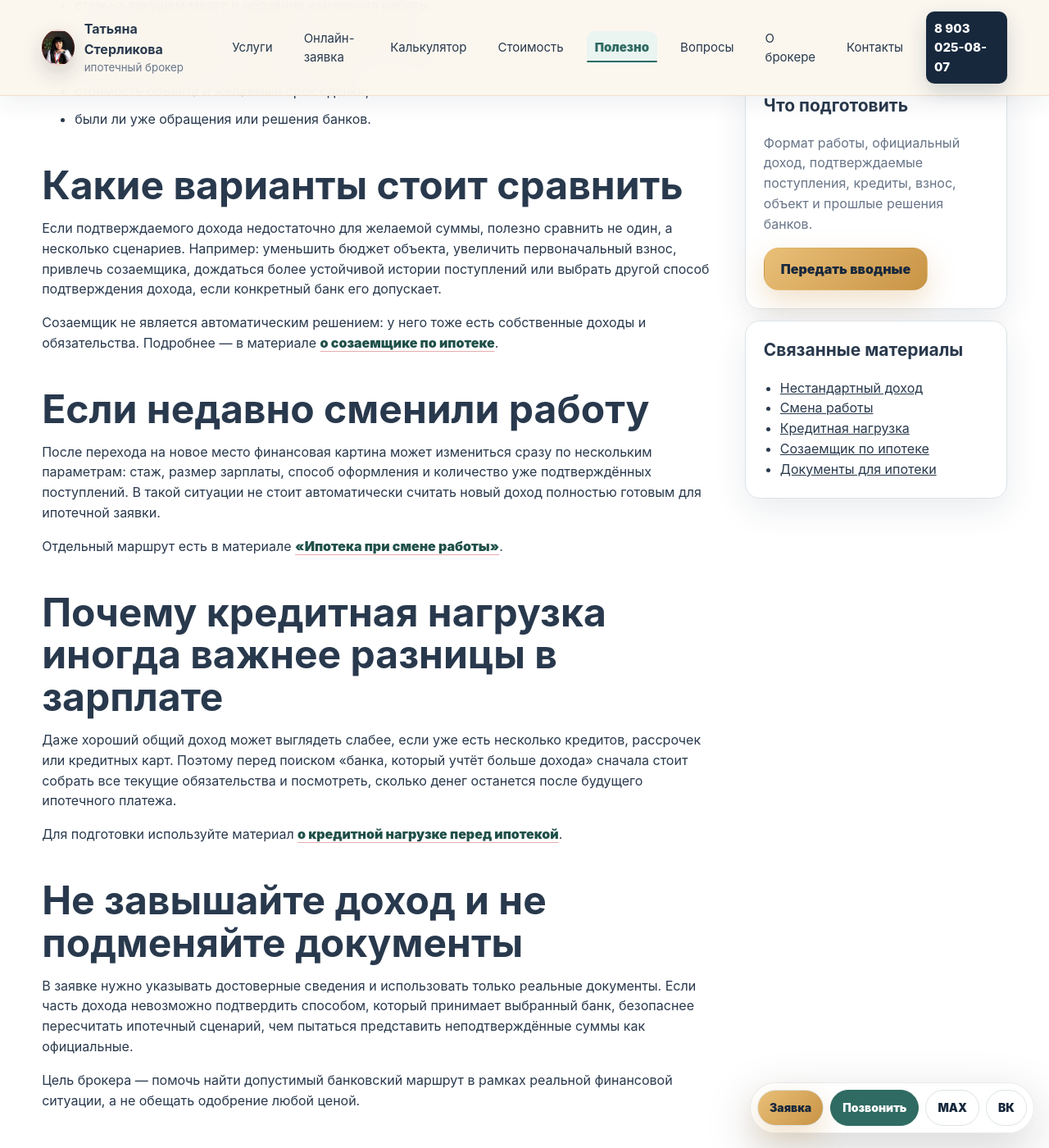
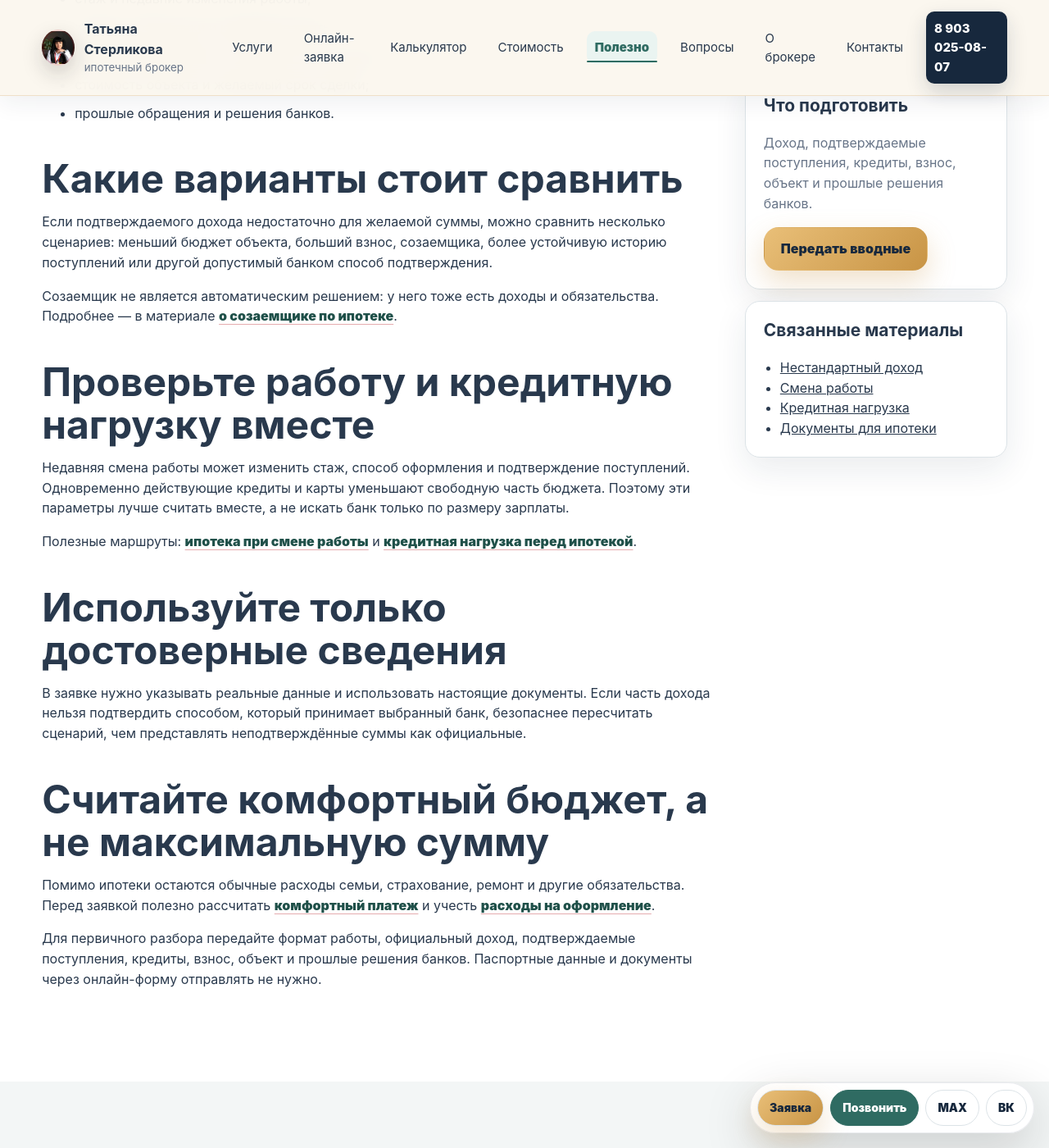
Before and after one commit to deputat36/broker, a Jekyll site: the page built from polezno/ipoteka-s-malenkoy-oficialnoy-zarplatoy.md, in a window 1280 px wide and 1400 px high, scrolled down 1607 px. Shown: the whole window at 82% size. Built offline with Jekyll 4.4.1, drawn with Linux system fonts in a browser that asks for light colours; some of the changed text lies outside the part shown.

Commit message:
Уложить маршрут небольшой зарплаты в HTML budget

```diff
--- a/polezno/ipoteka-s-malenkoy-oficialnoy-zarplatoy.md
+++ b/polezno/ipoteka-s-malenkoy-oficialnoy-zarplatoy.md
@@ -11,7 +11,7 @@
 <section class="page-hero section">
   <p class="eyebrow">Доход и ипотечная заявка</p>
   <h1>Ипотека с маленькой официальной зарплатой: что проверить</h1>
-  <p class="lead">Небольшая официальная зарплата не описывает всю финансовую ситуацию. Перед заявкой важно понять, какой доход можно подтвердить допустимым для выбранного банка способом, какие обязательства уже есть и какой ипотечный платеж останется безопасным для бюджета.</p>
+  <p class="lead">Небольшая официальная зарплата не описывает всю финансовую ситуацию. Перед заявкой важно понять, какой доход можно подтвердить допустимым для выбранного банка способом, какие обязательства уже есть и какой платеж останется безопасным для бюджета.</p>
   <div class="hero-actions">
     <a class="btn btn-primary" href="{{ '/online-zayavka/' | relative_url }}?source={{ page.url | url_encode }}&amp;scenario={{ 'Первичная консультация и подбор ипотеки' | url_encode }}&amp;placement=small_salary_hero">Разобрать доход онлайн</a>
     <a class="btn btn-light" href="tel:+79030250807">Позвонить Татьяне</a>
@@ -21,53 +21,41 @@
 
 <section class="section content-layout">
   <article class="content-main">
-    <h2>Сначала отделите фактический доход от подтверждаемого</h2>
-    <p>Для семейного бюджета важно, сколько денег реально поступает каждый месяц. Для ипотечной заявки дополнительно важно, какую часть этих поступлений конкретный банк готов учитывать и какими документами её можно подтвердить.</p>
-    <p>Поэтому задача не в том, чтобы просто назвать более высокую сумму дохода. Нужно собрать правдивую финансовую картину и проверить, какие способы подтверждения доступны в выбранном ипотечном маршруте.</p>
+    <h2>Фактический доход и подтверждаемый — не одно и то же</h2>
+    <p>Для семейного бюджета важно, сколько денег реально поступает каждый месяц. Для банка дополнительно важно, какую часть этих поступлений он готов учитывать и какими документами её можно подтвердить.</p>
+    <p>Задача не в том, чтобы назвать более высокую сумму, а в том, чтобы собрать правдивую финансовую картину и проверить допустимые способы подтверждения.</p>
 
     <h2>Что собрать до обращения в банк</h2>
     <ul>
       <li>официальный доход и формат занятости;</li>
-      <li>регулярные дополнительные поступления, если они есть;</li>
-      <li>документы или выписки, которыми эти поступления действительно можно подтвердить;</li>
-      <li>стаж на текущем месте и недавние изменения работы;</li>
-      <li>действующие кредиты, рассрочки и кредитные карты;</li>
-      <li>размер первоначального взноса и резерв после покупки;</li>
+      <li>регулярные дополнительные поступления и документы по ним;</li>
+      <li>стаж и недавние изменения работы;</li>
+      <li>кредиты, рассрочки и кредитные карты;</li>
+      <li>первоначальный взнос и резерв после покупки;</li>
       <li>стоимость объекта и желаемый срок сделки;</li>
-      <li>были ли уже обращения или решения банков.</li>
+      <li>прошлые обращения и решения банков.</li>
     </ul>
 
     <h2>Какие варианты стоит сравнить</h2>
-    <p>Если подтверждаемого дохода недостаточно для желаемой суммы, полезно сравнить не один, а несколько сценариев. Например: уменьшить бюджет объекта, увеличить первоначальный взнос, привлечь созаемщика, дождаться более устойчивой истории поступлений или выбрать другой способ подтверждения дохода, если конкретный банк его допускает.</p>
-    <p>Созаемщик не является автоматическим решением: у него тоже есть собственные доходы и обязательства. Подробнее — в материале <a class="text-link" href="{{ '/polezno/sozaemshchik-po-ipoteke/' | relative_url }}">о созаемщике по ипотеке</a>.</p>
+    <p>Если подтверждаемого дохода недостаточно для желаемой суммы, можно сравнить несколько сценариев: меньший бюджет объекта, больший взнос, созаемщика, более устойчивую историю поступлений или другой допустимый банком способ подтверждения.</p>
+    <p>Созаемщик не является автоматическим решением: у него тоже есть доходы и обязательства. Подробнее — в материале <a class="text-link" href="{{ '/polezno/sozaemshchik-po-ipoteke/' | relative_url }}">о созаемщике по ипотеке</a>.</p>
 
-    <h2>Если недавно сменили работу</h2>
-    <p>После перехода на новое место финансовая картина может измениться сразу по нескольким параметрам: стаж, размер зарплаты, способ оформления и количество уже подтверждённых поступлений. В такой ситуации не стоит автоматически считать новый доход полностью готовым для ипотечной заявки.</p>
-    <p>Отдельный маршрут есть в материале <a class="text-link" href="{{ '/polezno/ipoteka-pri-smene-raboty/' | relative_url }}">«Ипотека при смене работы»</a>.</p>
+    <h2>Проверьте работу и кредитную нагрузку вместе</h2>
+    <p>Недавняя смена работы может изменить стаж, способ оформления и подтверждение поступлений. Одновременно действующие кредиты и карты уменьшают свободную часть бюджета. Поэтому эти параметры лучше считать вместе, а не искать банк только по размеру зарплаты.</p>
+    <p>Полезные маршруты: <a class="text-link" href="{{ '/polezno/ipoteka-pri-smene-raboty/' | relative_url }}">ипотека при смене работы</a> и <a class="text-link" href="{{ '/polezno/kreditnaya-nagruzka-pered-ipotekoy/' | relative_url }}">кредитная нагрузка перед ипотекой</a>.</p>
 
-    <h2>Почему кредитная нагрузка иногда важнее разницы в зарплате</h2>
-    <p>Даже хороший общий доход может выглядеть слабее, если уже есть несколько кредитов, рассрочек или кредитных карт. Поэтому перед поиском «банка, который учтёт больше дохода» сначала стоит собрать все текущие обязательства и посмотреть, сколько денег останется после будущего ипотечного платежа.</p>
-    <p>Для подготовки используйте материал <a class="text-link" href="{{ '/polezno/kreditnaya-nagruzka-pered-ipotekoy/' | relative_url }}">о кредитной нагрузке перед ипотекой</a>.</p>
+    <h2>Используйте только достоверные сведения</h2>
+    <p>В заявке нужно указывать реальные данные и использовать настоящие документы. Если часть дохода нельзя подтвердить способом, который принимает выбранный банк, безопаснее пересчитать сценарий, чем представлять неподтверждённые суммы как официальные.</p>
 
-    <h2>Не завышайте доход и не подменяйте документы</h2>
-    <p>В заявке нужно указывать достоверные сведения и использовать только реальные документы. Если часть дохода невозможно подтвердить способом, который принимает выбранный банк, безопаснее пересчитать ипотечный сценарий, чем пытаться представить неподтверждённые суммы как официальные.</p>
-    <p>Цель брокера — помочь найти допустимый банковский маршрут в рамках реальной финансовой ситуации, а не обещать одобрение любой ценой.</p>
-
-    <h2>Как понять комфортный бюджет покупки</h2>
-    <p>Максимальная сумма, которую теоретически можно запросить, и сумма, которую удобно платить семье, — разные вещи. Помимо ипотеки остаются коммунальные расходы, страхование, ремонт, транспорт, дети, другие кредиты и непредвиденные траты.</p>
-    <p>Перед заявкой полезно отдельно рассчитать <a class="text-link" href="{{ '/polezno/kak-ponyat-komfortnyy-platezh-po-ipoteke/' | relative_url }}">комфортный платеж</a> и проверить <a class="text-link" href="{{ '/polezno/rashody-pri-oformlenii-ipoteki/' | relative_url }}">расходы на оформление сделки</a>.</p>
-
-    <h2>Почему не стоит отправлять анкеты наугад</h2>
-    <p>Если доход подтверждается нестандартно, важна последовательность. Сначала соберите документы, нагрузку, взнос и объект, затем определите, какой вариант имеет смысл проверять. Массовая подача без понимания требований не отвечает на главный вопрос — что именно мешает текущему расчету.</p>
-
-    <h2>Что передать брокеру для первичного разбора</h2>
-    <p>Достаточно указать формат работы, официальный доход, другие регулярные поступления, способ их подтверждения, кредиты, карты, первоначальный взнос, объект и прошлые обращения в банки. Паспортные данные и документы через онлайн-форму отправлять не нужно.</p>
+    <h2>Считайте комфортный бюджет, а не максимальную сумму</h2>
+    <p>Помимо ипотеки остаются обычные расходы семьи, страхование, ремонт и другие обязательства. Перед заявкой полезно рассчитать <a class="text-link" href="{{ '/polezno/kak-ponyat-komfortnyy-platezh-po-ipoteke/' | relative_url }}">комфортный платеж</a> и учесть <a class="text-link" href="{{ '/polezno/rashody-pri-oformlenii-ipoteki/' | relative_url }}">расходы на оформление</a>.</p>
+    <p>Для первичного разбора передайте формат работы, официальный доход, подтверждаемые поступления, кредиты, взнос, объект и прошлые решения банков. Паспортные данные и документы через онлайн-форму отправлять не нужно.</p>
   </article>
 
   <aside class="sidebar">
     <div class="seo-panel">
       <h3>Что подготовить</h3>
-      <p>Формат работы, официальный доход, подтверждаемые поступления, кредиты, взнос, объект и прошлые решения банков.</p>
+      <p>Доход, подтверждаемые поступления, кредиты, взнос, объект и прошлые решения банков.</p>
       <a class="btn btn-primary" href="{{ '/online-zayavka/' | relative_url }}?source={{ page.url | url_encode }}&amp;scenario={{ 'Первичная консультация и подбор ипотеки' | url_encode }}&amp;placement=small_salary_sidebar">Передать вводные</a>
     </div>
     <div class="seo-panel">
@@ -76,7 +64,6 @@
         <li><a href="{{ '/uslugi/ipoteka-bez-oficialnogo-dohoda/' | relative_url }}">Нестандартный доход</a></li>
         <li><a href="{{ '/polezno/ipoteka-pri-smene-raboty/' | relative_url }}">Смена работы</a></li>
         <li><a href="{{ '/polezno/kreditnaya-nagruzka-pered-ipotekoy/' | relative_url }}">Кредитная нагрузка</a></li>
-        <li><a href="{{ '/polezno/sozaemshchik-po-ipoteke/' | relative_url }}">Созаемщик по ипотеке</a></li>
         <li><a href="{{ '/polezno/dokumenty-dlya-ipoteki/' | relative_url }}">Документы для ипотеки</a></li>
       </ul>
     </div>
@@ -84,50 +71,38 @@
 </section>
 
 <section class="section muted">
-  <div class="section-head">
-    <p class="eyebrow">Самопроверка</p>
-    <h2>Готова ли финансовая картина к заявке</h2>
-    <p>Если на несколько пунктов пока нет ответа, сначала полезнее собрать данные, а уже потом выбирать банк.</p>
-  </div>
+  <div class="section-head"><p class="eyebrow">Самопроверка</p><h2>Готова ли финансовая картина</h2></div>
   <div class="checklist">
     <div><strong>1</strong><span>Понятно, какой доход подтверждается и какими документами.</span></div>
-    <div><strong>2</strong><span>Регулярные дополнительные поступления отделены от разовых переводов.</span></div>
-    <div><strong>3</strong><span>Собраны кредиты, карты, рассрочки и другие обязательства.</span></div>
-    <div><strong>4</strong><span>Есть первоначальный взнос и денежный резерв после сделки.</span></div>
-    <div><strong>5</strong><span>Рассчитан комфортный платеж, а не только желаемая сумма кредита.</span></div>
-    <div><strong>6</strong><span>Все сведения, которые планируется передавать банку, достоверны и подтверждаемы.</span></div>
+    <div><strong>2</strong><span>Собраны кредиты, карты и другие обязательства.</span></div>
+    <div><strong>3</strong><span>Есть взнос и резерв после сделки.</span></div>
+    <div><strong>4</strong><span>Рассчитан комфортный, а не только желаемый платеж.</span></div>
+    <div><strong>5</strong><span>Все сведения для банка достоверны и подтверждаемы.</span></div>
   </div>
 </section>
 
 <section class="section compact-section">
   <div class="notice">
-    <div>
-      <p class="eyebrow">Не ищите способ «нарисовать» доход</p>
-      <h2>Соберите подтверждаемую финансовую картину</h2>
-      <p>Если официальная зарплата небольшая, полезнее сравнить допустимые способы подтверждения, нагрузку, взнос и бюджет объекта. Так можно понять реальный следующий шаг без недостоверных данных и обещаний решения банка.</p>
-    </div>
+    <div><p class="eyebrow">Без «рисования» дохода</p><h2>Соберите подтверждаемую финансовую картину</h2><p>Сравните допустимые способы подтверждения, нагрузку, взнос и бюджет объекта. Так можно определить реальный следующий шаг без недостоверных данных.</p></div>
     <a class="btn btn-dark" href="{{ '/online-zayavka/' | relative_url }}?source={{ page.url | url_encode }}&amp;scenario={{ 'Первичная консультация и подбор ипотеки' | url_encode }}&amp;placement=small_salary_mid">Разобрать варианты</a>
   </div>
 </section>
 
 <section class="section related-section">
-  <div class="section-head">
-    <p class="eyebrow">Продолжить подготовку</p>
-    <h2>Материалы по доходу и заявке</h2>
-  </div>
+  <div class="section-head"><p class="eyebrow">Продолжить подготовку</p><h2>Материалы по доходу и заявке</h2></div>
   <div class="grid cards-4">
-    <article class="card"><h3><a href="{{ '/uslugi/ipoteka-bez-oficialnogo-dohoda/' | relative_url }}">Нестандартный доход</a></h3><p>Какие вводные собрать, если стандартного подтверждения недостаточно.</p></article>
-    <article class="card"><h3><a href="{{ '/polezno/ipoteka-pri-smene-raboty/' | relative_url }}">Смена работы</a></h3><p>Новый стаж, поступления и готовность заявки после перехода.</p></article>
-    <article class="card"><h3><a href="{{ '/polezno/kak-rasschitat-ipoteku-po-dohodu/' | relative_url }}">Расчет по доходу</a></h3><p>Как связать доход, обязательства, взнос и будущий платеж.</p></article>
-    <article class="card"><h3><a href="{{ '/polezno/kak-povysit-shansy-na-odobrenie-ipoteki/' | relative_url }}">Готовность заявки</a></h3><p>Самопроверка дохода, нагрузки, истории, взноса и объекта.</p></article>
+    <article class="card"><h3><a href="{{ '/uslugi/ipoteka-bez-oficialnogo-dohoda/' | relative_url }}">Нестандартный доход</a></h3><p>Вводные для нестандартного подтверждения.</p></article>
+    <article class="card"><h3><a href="{{ '/polezno/ipoteka-pri-smene-raboty/' | relative_url }}">Смена работы</a></h3><p>Стаж, поступления и готовность заявки.</p></article>
+    <article class="card"><h3><a href="{{ '/polezno/kak-rasschitat-ipoteku-po-dohodu/' | relative_url }}">Расчет по доходу</a></h3><p>Доход, обязательства, взнос и платеж.</p></article>
+    <article class="card"><h3><a href="{{ '/polezno/kak-povysit-shansy-na-odobrenie-ipoteki/' | relative_url }}">Готовность заявки</a></h3><p>Самопроверка ключевых параметров.</p></article>
   </div>
 </section>
 
 <section class="section cta-section">
   <div>
     <p class="eyebrow">Официальная зарплата ниже реального дохода?</p>
-    <h2>Проверьте, какую финансовую картину можно подтвердить</h2>
-    <p>Передайте формат работы, официальный доход, регулярные поступления, кредиты, взнос и объект. Татьяна поможет структурировать банковский маршрут без недостоверных сведений и обещаний заранее получить одобрение.</p>
+    <h2>Проверьте, какую картину можно подтвердить</h2>
+    <p>Передайте формат работы, доход, кредиты, взнос и объект. Татьяна поможет структурировать банковский маршрут без недостоверных сведений и обещаний одобрения.</p>
   </div>
   <div class="cta-actions">
     <a class="btn btn-primary" href="{{ '/online-zayavka/' | relative_url }}?source={{ page.url | url_encode }}&amp;scenario={{ 'Первичная консультация и подбор ипотеки' | url_encode }}&amp;placement=small_salary_footer">Онлайн-заявка</a>
```
Also changed, not shown: other parts of polezno/ipoteka-s-malenkoy-oficialnoy-zarplatoy.md (+1 -1 lines).
